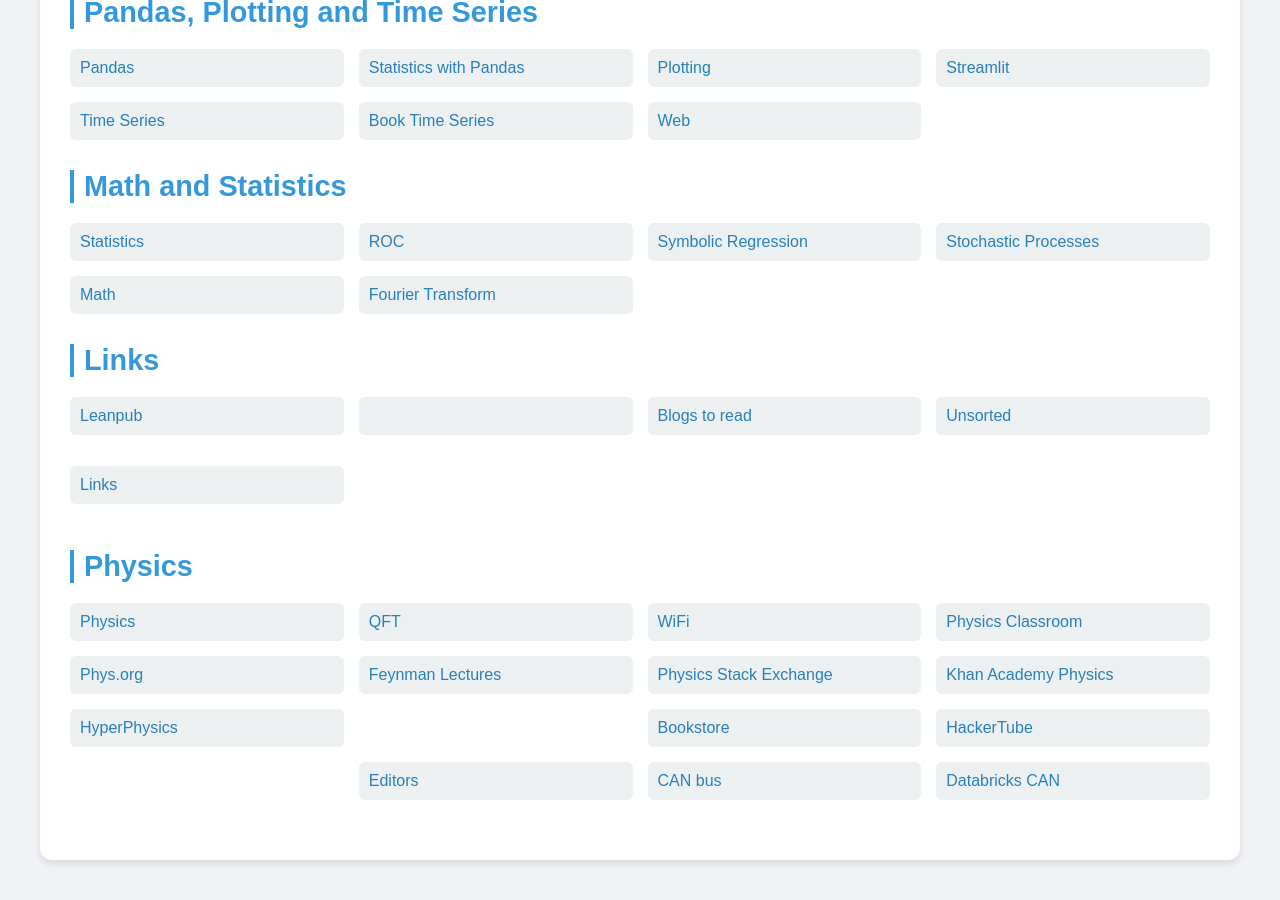
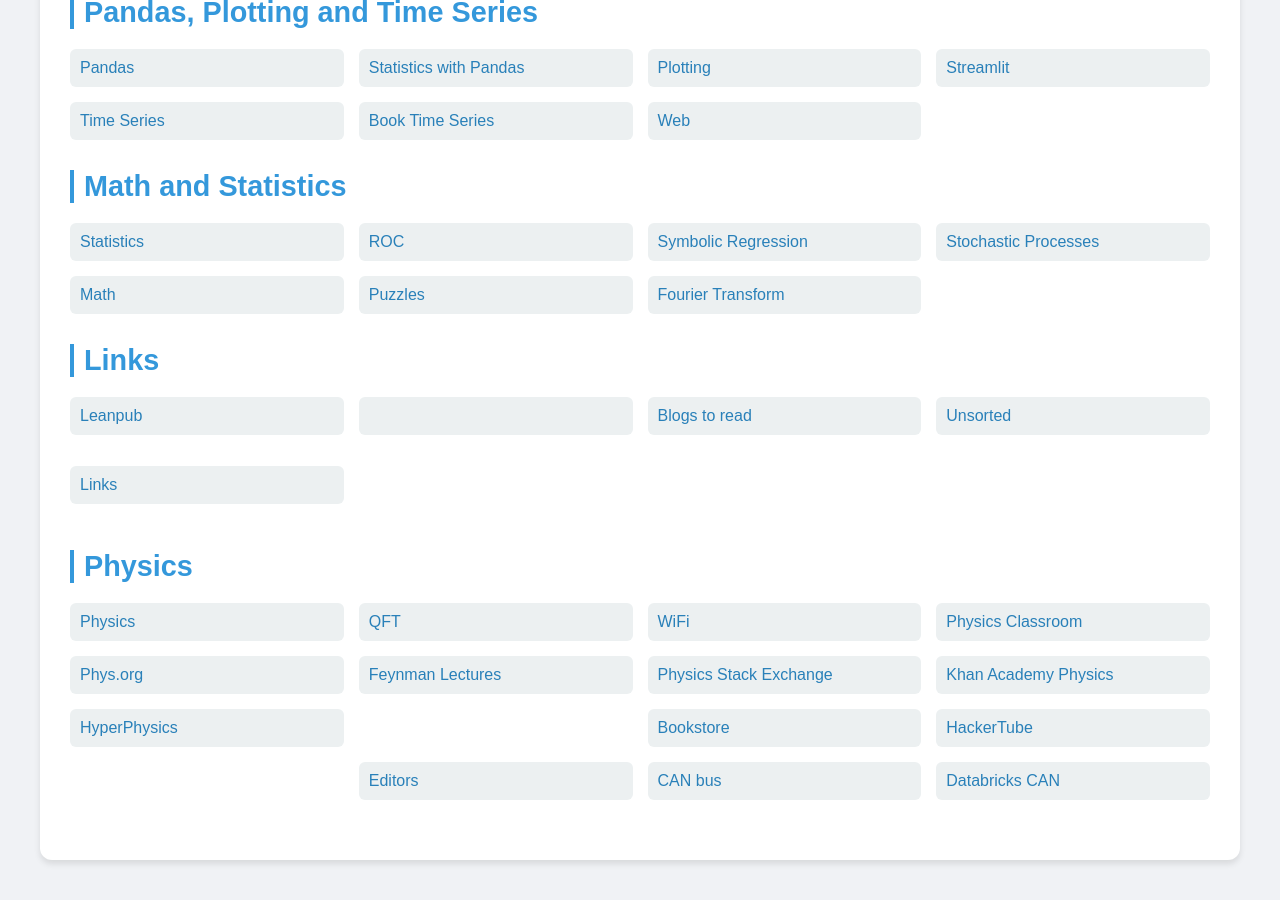
Before and after one commit to Michael-Lubinsky/michael-lubinsky.github.com, a Jekyll site: the page built from index.html, in a window 1280 px wide and 900 px high, scrolled down 3781 px. Built offline with Jekyll 4.4.1, drawn with Linux system fonts in a browser that asks for light colours.

Commit message:
Update index.html

```diff
--- a/index.html
+++ b/index.html
@@ -359,6 +359,7 @@
                 <a href="math/symbolic_regression.html">Symbolic Regression</a>
                 <a href="math/stochastic.html">Stochastic Processes</a>
                 <a href="math/math.html">Math</a>
+                <a href="math/puzzles.html">Puzzles</a>
                 <a href="math/fourier.html">Fourier Transform</a>
 
             </div>
```
